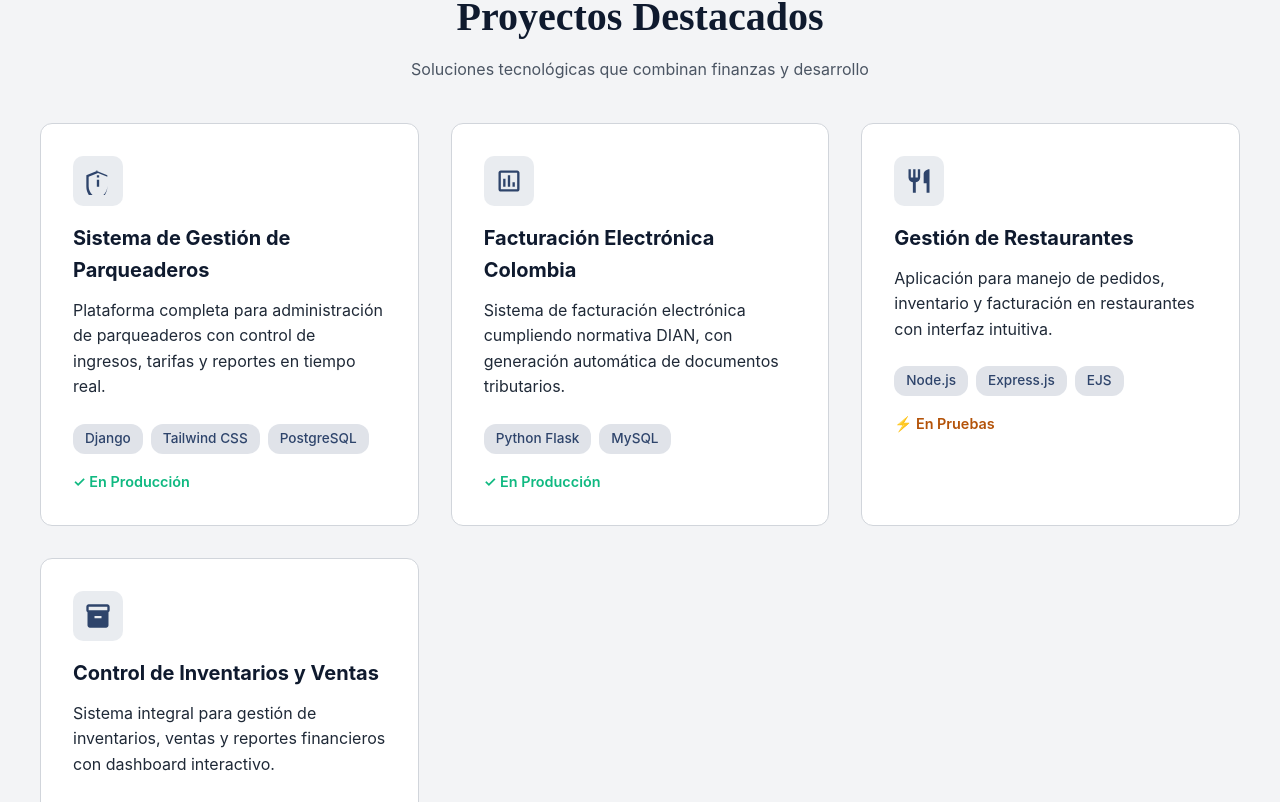
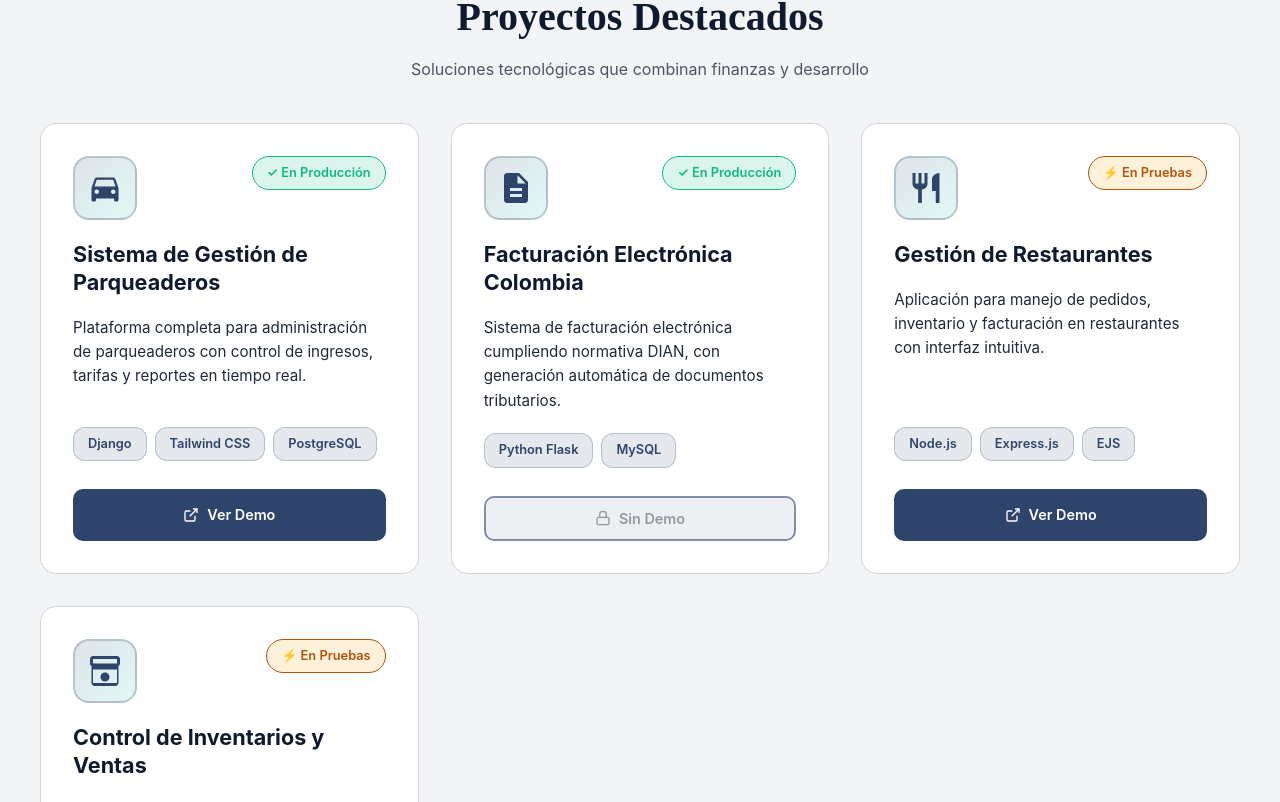
Before and after one commit to fernandorosero91/portafolio, a Next.js app: page / in a window 1280 px wide. Shown: the part 2578-3380 px from the top of the page. Built offline with nearby package versions, Linux system fonts and the light colour scheme.

Commit message:
mejoras seccion proyectos

```diff
--- a/app/components/Projects.tsx
+++ b/app/components/Projects.tsx
@@ -13,28 +13,36 @@ export default function Projects() {
       descriptionKey: 'project1.description',
       technologies: ['Django', 'Tailwind CSS', 'PostgreSQL'],
       status: 'production',
-      icon: 'M12 3L2 7v10c0 5.55 3.84 10.74 9 12 5.16-1.26 9-6.45 9-12V7l-10-4zm0 2.18l8 3.2v8.12c0 4.52-3.13 8.78-8 9.88-4.87-1.1-8-5.36-8-9.88V8.38l8-3.2zM11 11v6h2v-6h-2zm0-4v2h2V7h-2z'
+      icon: 'M18.92 6.01C18.72 5.42 18.16 5 17.5 5h-11c-.66 0-1.21.42-1.42 1.01L3 12v8c0 .55.45 1 1 1h1c.55 0 1-.45 1-1v-1h12v1c0 .55.45 1 1 1h1c.55 0 1-.45 1-1v-8l-2.08-5.99zM6.5 16c-.83 0-1.5-.67-1.5-1.5S5.67 13 6.5 13s1.5.67 1.5 1.5S7.33 16 6.5 16zm11 0c-.83 0-1.5-.67-1.5-1.5s.67-1.5 1.5-1.5 1.5.67 1.5 1.5-.67 1.5-1.5 1.5zM5 11l1.5-4.5h11L19 11H5z', // Icono de carro/parqueadero
+      demoUrl: 'https://solupark.gestionxpress.app/',
+      features: ['Real-time monitoring', 'Automated reports', 'Payment integration']
     },
     {
       titleKey: 'project2.title',
       descriptionKey: 'project2.description',
       technologies: ['Python Flask', 'MySQL'],
       status: 'production',
-      icon: 'M19 3H5c-1.1 0-2 .9-2 2v14c0 1.1.9 2 2 2h14c1.1 0 2-.9 2-2V5c0-1.1-.9-2-2-2zm0 16H5V5h14v14zM7 10h2v7H7zm4-3h2v10h-2zm4 6h2v4h-2z'
+      icon: 'M14 2H6c-1.1 0-1.99.9-1.99 2L4 20c0 1.1.89 2 1.99 2H18c1.1 0 2-.9 2-2V8l-6-6zm2 16H8v-2h8v2zm0-4H8v-2h8v2zm-3-5V3.5L18.5 9H13z', // Icono de documento/factura
+      demoUrl: null,
+      features: ['DIAN compliance', 'Automatic tax calculation', 'PDF generation']
     },
     {
       titleKey: 'project3.title',
       descriptionKey: 'project3.description',
       technologies: ['Node.js', 'Express.js', 'EJS'],
       status: 'testing',
-      icon: 'M11 9H9V2H7v7H5V2H3v7c0 2.12 1.66 3.84 3.75 3.97V22h2.5v-9.03C11.34 12.84 13 11.12 13 9V2h-2v7zm5-3v8h2.5v8H21V2c-2.76 0-5 2.24-5 4z'
+      icon: 'M11 9H9V2H7v7H5V2H3v7c0 2.12 1.66 3.84 3.75 3.97V22h2.5v-9.03C11.34 12.84 13 11.12 13 9V2h-2v7zm5-3v8h2.5v8H21V2c-2.76 0-5 2.24-5 4z', // Icono de restaurante/cubiertos
+      demoUrl: 'https://restaurante.gestionxpress.app/',
+      features: ['Order management', 'Inventory control', 'Billing system']
     },
     {
       titleKey: 'project4.title',
       descriptionKey: 'project4.description',
       technologies: ['Laravel 12', 'Vue.js', 'PostgreSQL'],
       status: 'testing',
-      icon: 'M20 2H4c-1 0-2 .9-2 2v3.01c0 .72.43 1.34 1 1.69V20c0 1.1 1.1 2 2 2h14c.9 0 2-.9 2-2V8.7c.57-.35 1-.97 1-1.69V4c0-1.1-1-2-2-2zm-5 12H9v-2h6v2zm5-7H4V4h16v3z'
+      icon: 'M20 2H4c-1 0-2 .9-2 2v3.01c0 .72.43 1.34 1 1.69V20c0 1.1 1.1 2 2 2h14c.9 0 2-.9 2-2V8.7c.57-.35 1-.97 1-1.69V4c0-1.1-1-2-2-2zm0 2v3H4V4h16zM4 20v-9h16v9H4zm8-7c-1.66 0-3 1.34-3 3s1.34 3 3 3 3-1.34 3-3-1.34-3-3-3z', // Icono de caja registradora/inventario
+      demoUrl: 'https://pos.gestionxpress.app/',
+      features: ['Stock management', 'Sales tracking', 'Financial reports']
     },
   ];
 
@@ -46,26 +54,56 @@ export default function Projects() {
           <p className="section-subtitle">{t('projects.subtitle')}</p>
         </div>
 
-        <div className="testimonials-grid">
+        <div className="projects-grid">
           {projects.map((project, index) => {
             const { ref, isVisible } = useScrollReveal({ threshold: 0.1, delay: index * 100 });
             return (
-              <div key={index} ref={ref} className={`testimonial-card scroll-reveal-scale ${isVisible ? 'visible' : ''}`}>
+              <div key={index} ref={ref} className={`project-card scroll-reveal-scale ${isVisible ? 'visible' : ''}`}>
+                <div className="project-card-header">
                   <div className="project-icon">
                     <svg xmlns="http://www.w3.org/2000/svg" viewBox="0 0 24 24">
                       <path d={project.icon} />
                     </svg>
                   </div>
+                  <span className={`project-status ${project.status === 'production' ? 'status-production' : 'status-testing'}`}>
+                    {project.status === 'production' ? '✓ ' + t('projects.production') : '⚡ ' + t('projects.testing')}
+                  </span>
+                </div>
+
                 <h3 className="project-title">{t(`projects.${project.titleKey}`)}</h3>
-              <p className="testimonial-text">{t(`projects.${project.descriptionKey}`)}</p>
-              <div style={{ display: 'flex', gap: '0.5rem', flexWrap: 'wrap', marginTop: '1rem' }}>
+                <p className="project-description">{t(`projects.${project.descriptionKey}`)}</p>
+
+                <div className="project-tech-stack">
                   {project.technologies.map((tech) => (
                     <span key={tech} className="tech-tag">{tech}</span>
                   ))}
                 </div>
-              <p className={project.status === 'production' ? 'status-production' : 'status-testing'}>
-                {project.status === 'production' ? t('projects.production') : t('projects.testing')}
-              </p>
+
+                <div className="project-actions">
+                  {project.demoUrl ? (
+                    <a
+                      href={project.demoUrl}
+                      target="_blank"
+                      rel="noopener noreferrer"
+                      className="btn-project btn-demo btn-demo-full"
+                    >
+                      <svg width="16" height="16" viewBox="0 0 24 24" fill="none" stroke="currentColor" strokeWidth="2">
+                        <path d="M18 13v6a2 2 0 0 1-2 2H5a2 2 0 0 1-2-2V8a2 2 0 0 1 2-2h6"></path>
+                        <polyline points="15 3 21 3 21 9"></polyline>
+                        <line x1="10" y1="14" x2="21" y2="3"></line>
+                      </svg>
+                      {t('projects.viewDemo')}
+                    </a>
+                  ) : (
+                    <button className="btn-project btn-demo btn-disabled btn-demo-full" disabled>
+                      <svg width="16" height="16" viewBox="0 0 24 24" fill="none" stroke="currentColor" strokeWidth="2">
+                        <rect x="3" y="11" width="18" height="11" rx="2" ry="2"></rect>
+                        <path d="M7 11V7a5 5 0 0 1 10 0v4"></path>
+                      </svg>
+                      {t('projects.noDemo')}
+                    </button>
+                  )}
+                </div>
               </div>
             );
           })}
--- a/app/globals.css
+++ b/app/globals.css
@@ -975,72 +975,300 @@ html.light-mode .projects {
   background-color: var(--light-card);
 }
 
+.projects-grid {
+  display: grid;
+  grid-template-columns: repeat(auto-fit, minmax(320px, 1fr));
+  gap: 2rem;
+  max-width: 1200px;
+  margin: 0 auto;
+}
+
+@media (max-width: 768px) {
+  .projects-grid {
+    grid-template-columns: 1fr;
+  }
+}
+
+.project-card {
+  background-color: var(--bg-dark);
+  border: 1px solid var(--border-color);
+  border-radius: 16px;
+  padding: 2rem;
+  transition: all 0.3s ease;
+  display: flex;
+  flex-direction: column;
+  gap: 1.25rem;
+  position: relative;
+  overflow: hidden;
+}
+
+html.light-mode .project-card {
+  background-color: var(--light-bg);
+  border-color: var(--light-border);
+}
+
+.project-card::before {
+  content: '';
+  position: absolute;
+  top: 0;
+  left: 0;
+  right: 0;
+  height: 4px;
+  background: linear-gradient(90deg, var(--primary-blue), var(--accent-teal));
+  transform: scaleX(0);
+  transform-origin: left;
+  transition: transform 0.3s ease;
+}
+
+.project-card:hover::before {
+  transform: scaleX(1);
+}
+
+.project-card:hover {
+  transform: translateY(-8px);
+  box-shadow: 0 12px 32px rgba(74, 111, 168, 0.2);
+  border-color: var(--primary-blue);
+}
+
+html.light-mode .project-card:hover {
+  box-shadow: 0 12px 32px rgba(46, 68, 107, 0.15);
+  border-color: var(--primary-dark);
+}
+
+.project-card-header {
+  display: flex;
+  justify-content: space-between;
+  align-items: flex-start;
+  gap: 1rem;
+}
+
+.project-icon {
+  width: 64px;
+  height: 64px;
+  min-width: 64px;
+  display: flex;
+  align-items: center;
+  justify-content: center;
+  background: linear-gradient(135deg, rgba(74, 111, 168, 0.2), rgba(45, 212, 191, 0.2));
+  border-radius: 16px;
+  transition: all 0.3s ease;
+  border: 2px solid rgba(74, 111, 168, 0.3);
+}
+
+html.light-mode .project-icon {
+  background: linear-gradient(135deg, rgba(46, 68, 107, 0.15), rgba(45, 212, 191, 0.15));
+  border-color: rgba(46, 68, 107, 0.25);
+}
+
+.project-card:hover .project-icon {
+  transform: scale(1.05);
+  background: linear-gradient(135deg, var(--primary-blue), var(--accent-teal));
+  border-color: var(--accent-teal);
+  box-shadow: 0 8px 24px rgba(45, 212, 191, 0.3);
+}
+
+html.light-mode .project-card:hover .project-icon {
+  background: linear-gradient(135deg, var(--primary-dark), var(--accent-teal));
+  border-color: var(--accent-teal);
+  box-shadow: 0 8px 24px rgba(45, 212, 191, 0.25);
+}
+
+.project-icon svg {
+  width: 36px;
+  height: 36px;
+  fill: var(--primary-blue);
+  transition: fill 0.3s ease;
+}
+
+html.light-mode .project-icon svg {
+  fill: var(--primary-dark);
+}
+
+.project-card:hover .project-icon svg {
+  fill: white;
+}
+
+.project-status {
+  padding: 0.375rem 0.875rem;
+  border-radius: 20px;
+  font-size: 0.8rem;
+  font-weight: 600;
+  white-space: nowrap;
+  display: flex;
+  align-items: center;
+  gap: 0.25rem;
+}
+
+.project-status.status-production {
+  background-color: rgba(16, 185, 129, 0.15);
+  color: var(--accent-emerald);
+  border: 1px solid var(--accent-emerald);
+}
+
+.project-status.status-testing {
+  background-color: rgba(245, 158, 11, 0.15);
+  color: var(--accent-amber);
+  border: 1px solid var(--accent-amber);
+}
+
+html.light-mode .project-status.status-testing {
+  color: var(--light-accent-amber);
+  border-color: var(--light-accent-amber);
+}
+
 .project-title {
   color: var(--text-primary);
-  margin-bottom: 0.75rem;
-  font-size: 1.25rem;
+  margin: 0;
+  font-size: 1.35rem;
   font-weight: 700;
+  line-height: 1.3;
 }
 
 html.light-mode .project-title {
   color: var(--light-text-primary);
+}
+
+.project-description {
+  color: var(--text-secondary);
+  font-size: 0.95rem;
+  line-height: 1.6;
+  margin: 0;
+  flex-grow: 1;
+}
+
+html.light-mode .project-description {
+  color: var(--light-text-secondary);
+}
+
+.project-tech-stack {
+  display: flex;
+  gap: 0.5rem;
+  flex-wrap: wrap;
 }
 
 .tech-tag {
   background: rgba(74, 111, 168, 0.2);
   color: var(--primary-blue);
-  padding: 0.25rem 0.75rem;
+  padding: 0.375rem 0.875rem;
   border-radius: 12px;
-  font-size: 0.85rem;
-  font-weight: 500;
+  font-size: 0.8rem;
+  font-weight: 600;
+  border: 1px solid rgba(74, 111, 168, 0.3);
+  transition: all 0.3s ease;
 }
 
 html.light-mode .tech-tag {
+  background: rgba(46, 68, 107, 0.12);
+  color: var(--primary-dark);
+  border-color: rgba(46, 68, 107, 0.25);
+}
+
+.project-card:hover .tech-tag {
+  background: rgba(74, 111, 168, 0.3);
+  border-color: var(--primary-blue);
+}
+
+html.light-mode .project-card:hover .tech-tag {
+  background: rgba(46, 68, 107, 0.2);
+  border-color: var(--primary-dark);
+}
+
+.project-actions {
+  display: flex;
+  gap: 0.75rem;
+  margin-top: 0.5rem;
+}
+
+.btn-project {
+  flex: 1;
+  padding: 0.75rem 1.25rem;
+  border-radius: 10px;
+  border: none;
+  font-size: 0.9rem;
+  font-weight: 600;
+  cursor: pointer;
+  transition: all 0.3s ease;
+  text-decoration: none;
+  display: flex;
+  align-items: center;
+  justify-content: center;
+  gap: 0.5rem;
+  font-family: inherit;
+}
+
+.btn-demo-full {
+  width: 100%;
+}
+
+.btn-demo {
+  background-color: var(--primary-blue);
+  color: white;
+  border: 2px solid var(--primary-blue);
+}
+
+.btn-demo:hover {
+  background-color: var(--accent-amber);
+  border-color: var(--accent-amber);
+  transform: translateY(-2px);
+  box-shadow: 0 6px 20px rgba(245, 158, 11, 0.4);
+}
+
+html.light-mode .btn-demo {
+  background-color: var(--primary-dark);
+  border-color: var(--primary-dark);
+}
+
+html.light-mode .btn-demo:hover {
+  background-color: var(--accent-amber);
+  border-color: var(--accent-amber);
+  box-shadow: 0 6px 20px rgba(245, 158, 11, 0.4);
+}
+
+.btn-demo.btn-disabled {
+  background: rgba(74, 111, 168, 0.2);
+  color: var(--text-tertiary);
+  cursor: not-allowed;
+  opacity: 0.6;
+}
+
+html.light-mode .btn-demo.btn-disabled {
   background: rgba(46, 68, 107, 0.15);
-  color: var(--primary-dark);
-}
-
-.status-production {
-  color: var(--accent-emerald);
-  margin-top: 1rem;
-  font-weight: 600;
-  font-size: 0.9rem;
-}
-
-.status-testing {
-  color: var(--accent-amber);
-  margin-top: 1rem;
-  font-weight: 600;
-  font-size: 0.9rem;
-}
-
-html.light-mode .status-testing {
-  color: var(--light-accent-amber);
-}
-
-.project-icon {
-  width: 50px;
-  height: 50px;
-  display: flex;
-  align-items: center;
-  justify-content: center;
-  background: rgba(74, 111, 168, 0.15);
-  border-radius: 10px;
-  margin-bottom: 1rem;
-}
-
-html.light-mode .project-icon {
-  background: rgba(46, 68, 107, 0.1);
-}
-
-.project-icon svg {
-  width: 28px;
-  height: 28px;
-  fill: var(--primary-blue);
-}
-
-html.light-mode .project-icon svg {
-  fill: var(--primary-dark);
+  color: var(--light-text-tertiary);
+}
+
+.btn-demo.btn-disabled:hover {
+  transform: none;
+  box-shadow: none;
+}
+
+.btn-github {
+  background-color: var(--bg-card);
+  color: var(--text-primary);
+  border: 2px solid var(--border-color);
+  padding: 0.75rem;
+  min-width: 48px;
+  flex: 0;
+}
+
+html.light-mode .btn-github {
+  background-color: var(--light-card);
+  color: var(--light-text-primary);
+  border-color: var(--light-border);
+}
+
+.btn-github:hover {
+  background-color: var(--accent-amber);
+  color: white;
+  border-color: var(--accent-amber);
+  transform: translateY(-2px);
+  box-shadow: 0 6px 20px rgba(245, 158, 11, 0.4);
+}
+
+html.light-mode .btn-github:hover {
+  background-color: var(--accent-amber);
+  color: white;
+  border-color: var(--accent-amber);
+  box-shadow: 0 6px 20px rgba(245, 158, 11, 0.4);
 }
 
 /* Testimonials Section */
--- a/app/locales/en.tsx
+++ b/app/locales/en.tsx
@@ -37,8 +37,10 @@ export const en = {
   projects: {
     title: 'Featured Projects',
     subtitle: 'Technological solutions combining finance and development',
-    production: '✓ In Production',
-    testing: '⚡ In Testing',
+    production: 'In Production',
+    testing: 'In Testing',
+    viewDemo: 'View Demo',
+    noDemo: 'No Demo',
     project1: {
       title: 'Parking Management System',
       description: 'Complete platform for parking lot administration with income control, rates, and real-time reports.'
--- a/app/locales/es.tsx
+++ b/app/locales/es.tsx
@@ -37,8 +37,10 @@ export const es = {
   projects: {
     title: 'Proyectos Destacados',
     subtitle: 'Soluciones tecnológicas que combinan finanzas y desarrollo',
-    production: '✓ En Producción',
-    testing: '⚡ En Pruebas',
+    production: 'En Producción',
+    testing: 'En Pruebas',
+    viewDemo: 'Ver Demo',
+    noDemo: 'Sin Demo',
     project1: {
       title: 'Sistema de Gestión de Parqueaderos',
       description: 'Plataforma completa para administración de parqueaderos con control de ingresos, tarifas y reportes en tiempo real.'
```
Lines whose indentation alone changed are shown as unchanged.
